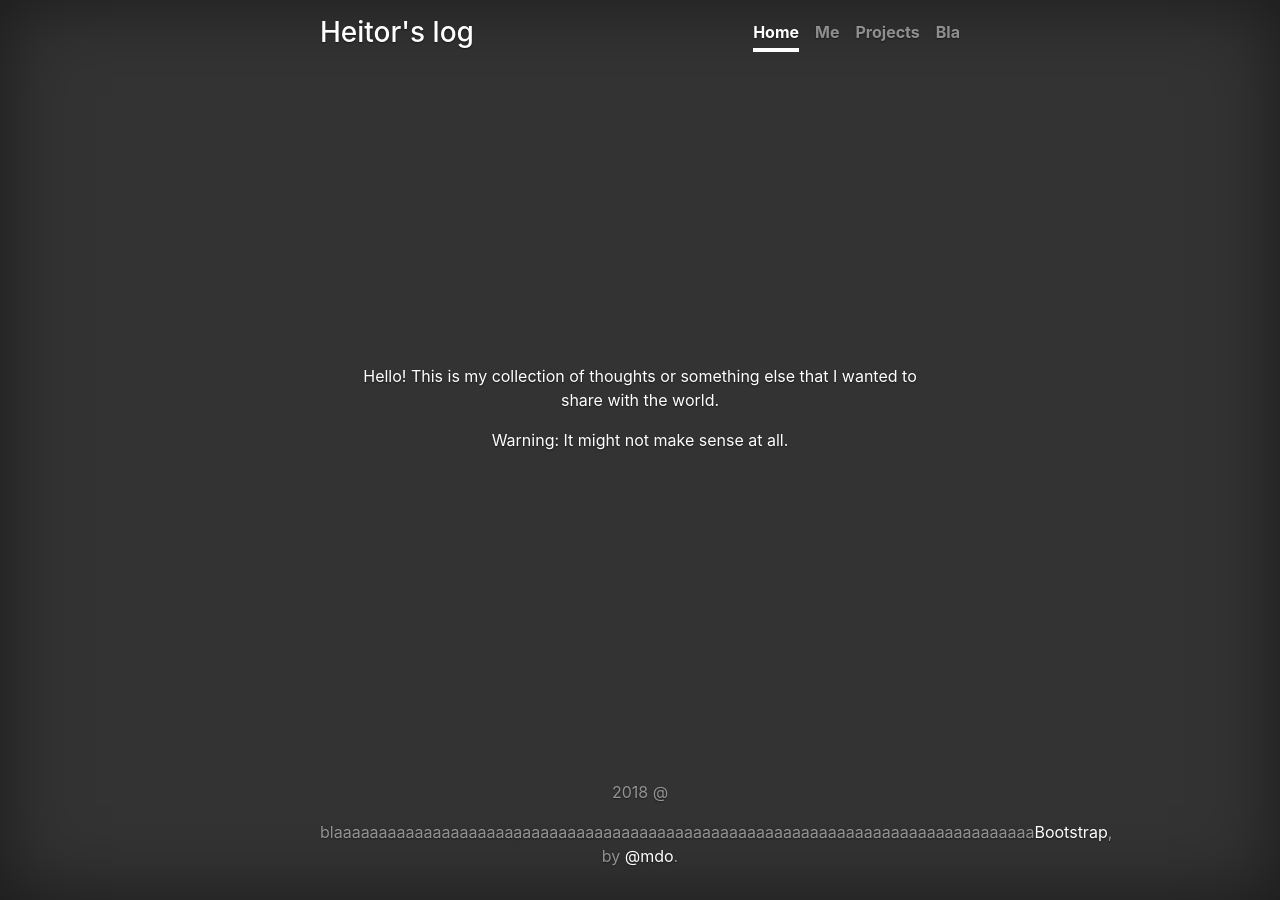
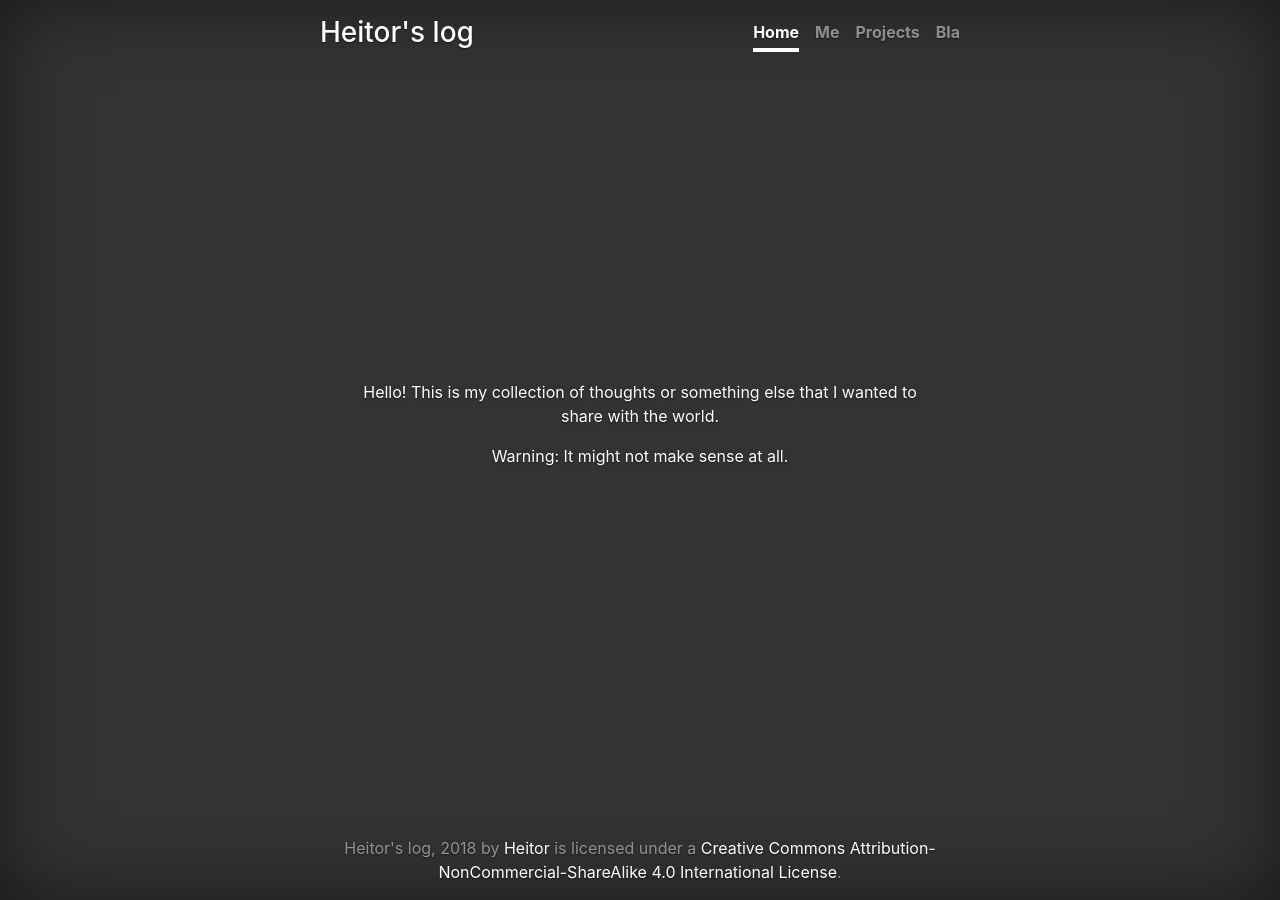
Before and after one commit to heitorPB/heitorPB.github.io, a Jekyll site: the page built from index.md, in a window 1280 px wide. Built offline with Jekyll 4.4.1, drawn with Linux system fonts in a browser that asks for light colours; some of the changed lines change nothing that is shown.

Commit message:
add license, improve footer, random stuff

```diff
--- a/_config.yml
+++ b/_config.yml
@@ -22,7 +22,7 @@ lang: en
 # make blog at /bla/*
 permalink: /bla/:year/:month/:day/:title:output_ext
 
-#name: Heitor de Bittencourt
+name: Heitor de Bittencourt
 #tagline: Physicist
 email: your-email@example.com
 twitter_username:
@@ -37,9 +37,10 @@ plugins:
 # Exclude from processing.
 # The following items will not be processed, by default. Create a custom list
 # to override the default setting.
-# exclude:
-#   - Gemfile
-#   - Gemfile.lock
+exclude:
+   - README.md
+   - Gemfile
+   - Gemfile.lock
 #   - node_modules
 #   - vendor/bundle/
 #   - vendor/cache/
--- a/_includes/footer.html
+++ b/_includes/footer.html
@@ -1,7 +1,11 @@
 	<footer class="mastfoot mt-auto">
 		<div class="inner">
-  			<p class="copyright">{{site.time | date: '%Y'}} @ {% if site.name %}{{site.name}}{% endif %}</p>
-			<p>blaaaaaaaaaaaaaaaaaaaaaaaaaaaaaaaaaaaaaaaaaaaaaaaaaaaaaaaaaaaaaaaaaaaaaaaaaaaaaa<a href="https://getbootstrap.com/">Bootstrap</a>, by <a href="https://twitter.com/mdo">@mdo</a>.</p>
+			<!-- <a rel="license" href="http://creativecommons.org/licenses/by-nc-sa/4.0/"><img alt="Creative Commons License" style="border-width:0" src="https://i.creativecommons.org/l/by-nc-sa/4.0/88x31.png"/></a> --!>
+			{% assign year = site.time | date: '%Y' | minus: 0 %}
+			<br />{{ site.title }}, 2018{% if year > 2018 %} - {{ site.time | date: '%Y'}}{% endif %}
+			by <a href="{{site.baseurl}}/me.html">Heitor</a>
+			is licensed under a
+			<a rel="license" href="https://creativecommons.org/licenses/by-nc-sa/4.0/">Creative Commons Attribution-NonCommercial-ShareAlike 4.0 International License</a>.
 		</div>
 	</footer>
 </div>
--- a/_includes/nav.html
+++ b/_includes/nav.html
@@ -3,10 +3,10 @@
 		<div class="inner">
 			<h3 class="masthead-brand">{{ site.title | escape }}</h3>
 			<nav class="nav nav-masthead justify-content-center">
-				<a class="nav-link {% if page.url == '/index.html' %}active{% endif %}" href="{{site.baseurl}}/">Home</a>
-				<a class="nav-link {% if page.url == '/me.html' %}active{% endif %}" href="{{site.baseurl}}/me.html">Me</a>
+				<a class="nav-link {% if page.url == '/index.html' %}active{% endif %}"    href="{{site.baseurl}}/"             >Home</a>
+				<a class="nav-link {% if page.url == '/me.html' %}active{% endif %}"       href="{{site.baseurl}}/me.html"      >Me</a>
 				<a class="nav-link {% if page.url == '/projects.html' %}active{% endif %}" href="{{site.baseurl}}/projects.html">Projects</a>
-				<a class="nav-link {% if page.url contains '/bla' %}active{% endif %}" href="{{site.baseurl}}/bla.html">Bla</a>
+				<a class="nav-link {% if page.url contains '/bla' %}active{% endif %}"     href="{{site.baseurl}}/bla.html"     >Bla</a>
 			</nav>
 		</div>
 	</header>
```
Also changed, not shown: README.md.
